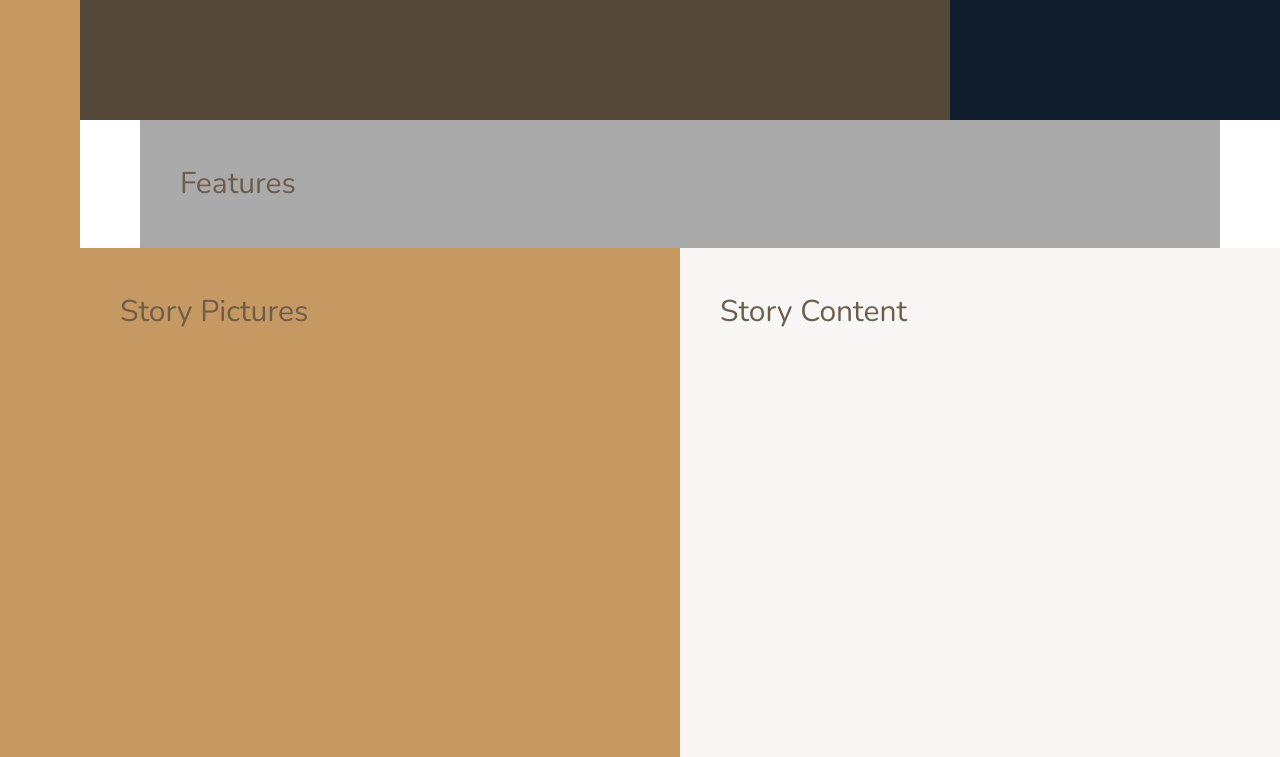
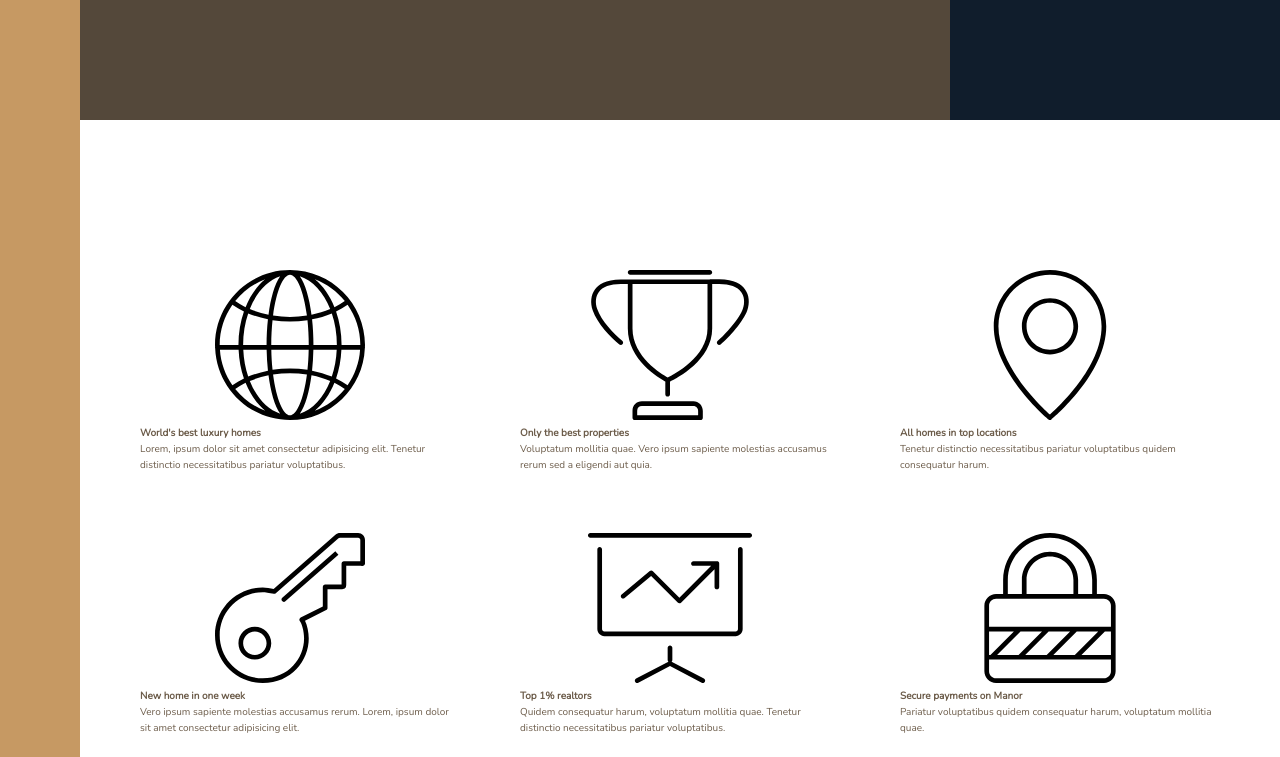
Before and after one commit to theWeboy/Manor, a website: page index.html in a window 1280 px wide. Shown: the part 520-1277 px from the top of the page. Drawn offline with nearby package versions, Linux system fonts and the light colour scheme.

Commit message:
Style features section-1

```diff
--- a/index.html
+++ b/index.html
@@ -23,7 +23,48 @@
         </div>
 
         <section class="features">
-            Features
+            <div class="feature">
+                <svg class="feature__icon">
+                    <use xlink:href="img/sprite.svg#icon-global"></use>
+                </svg>
+                <h4 class="heading-4">World's best luxury homes</h4>
+                <p class="feature__text">Lorem, ipsum dolor sit amet consectetur adipisicing elit. Tenetur distinctio necessitatibus pariatur voluptatibus.</p>
+            </div>
+            <div class="feature">
+                <svg class="feature__icon">
+                    <use xlink:href="img/sprite.svg#icon-trophy"></use>
+                </svg>
+                <h4 class="heading-4">Only the best properties</h4>
+                <p class="feature__text">Voluptatum mollitia quae. Vero ipsum sapiente molestias accusamus rerum sed a eligendi aut quia.</p>
+            </div>
+            <div class="feature">
+                <svg class="feature__icon">
+                    <use xlink:href="img/sprite.svg#icon-map-pin"></use>
+                </svg>
+                <h4 class="heading-4">All homes in top locations</h4>
+                <p class="feature__text">Tenetur distinctio necessitatibus pariatur voluptatibus quidem consequatur harum.</p>
+            </div>
+            <div class="feature">
+                <svg class="feature__icon">
+                    <use xlink:href="img/sprite.svg#icon-key"></use>
+                </svg>
+                <h4 class="heading-4">New home in one week</h4>
+                <p class="feature__text">Vero ipsum sapiente molestias accusamus rerum. Lorem, ipsum dolor sit amet consectetur adipisicing elit.</p>
+            </div>
+            <div class="feature">
+                <svg class="feature__icon">
+                    <use xlink:href="img/sprite.svg#icon-presentation"></use>
+                </svg>
+                <h4 class="heading-4">Top 1% realtors</h4>
+                <p class="feature__text">Quidem consequatur harum, voluptatum mollitia quae. Tenetur distinctio necessitatibus pariatur voluptatibus.</p>
+            </div>
+            <div class="feature">
+                <svg class="feature__icon">
+                    <use xlink:href="img/sprite.svg#icon-lock"></use>
+                </svg>
+                <h4 class="heading-4">Secure payments on Manor</h4>
+                <p class="feature__text">Pariatur voluptatibus quidem consequatur harum, voluptatum mollitia quae.</p>
+            </div>
         </section>
 
         <div class="story__pictures">
--- a/sass/_base.scss
+++ b/sass/_base.scss
@@ -36,9 +36,4 @@ body{
   display: grid;
   grid-template-rows: 80vh min-content 40vw repeat(3, min-content);
   grid-template-columns: [sidebar-start] 8rem [sidebar-end full-start] minmax(6rem,1fr) [center-start] repeat(8, [col-start] minmax(min-content, 14rem) [col-end]) [center-end] minmax(6rem,1fr) [full-end];
-
-  & > *{
-    padding: 40px;
-    font-size: 3rem;
-  }
 }
--- a/sass/_features.scss
+++ b/sass/_features.scss
@@ -1,4 +1,9 @@
 .features{
-  background-color: $color-grey-light-2;
   grid-column: center-start / center-end;
+
+  margin: 15rem 0;
+
+  display: grid;
+  grid-template-columns: repeat(3, 1fr);
+  grid-gap: 6rem;
 }
```
Also changed, not shown: css/style.css.
